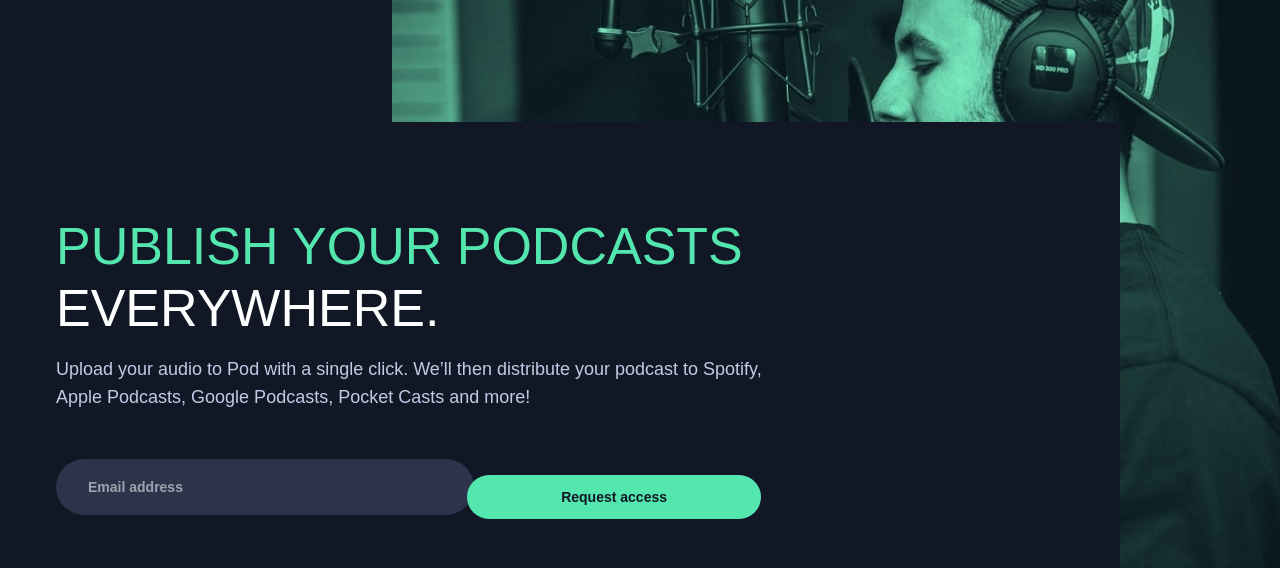
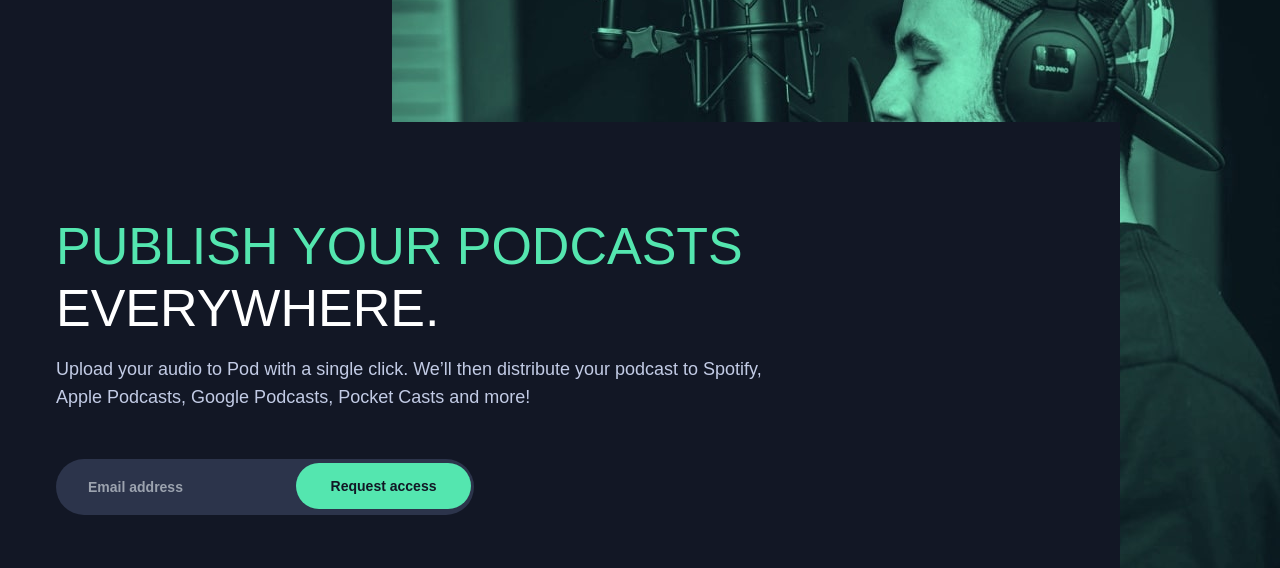
Before and after one commit to flaviare1s/pod-request-access-landing-page, a website: page src/index.html in a window 1280 px wide. Shown: the part 118-686 px from the top of the page. Drawn offline with Linux system fonts and the light colour scheme; a web font is replaced by a local one.

Commit message:
Improved the responsiveness of mobile and tablet versions

```diff
--- a/src/index.html
+++ b/src/index.html
@@ -39,13 +39,11 @@
       <img src="../starter-code/assets/desktop/google-podcasts.svg" alt="Google PodCast Icon">
       <img src="../starter-code/assets/desktop/pocket-casts.svg" alt="Pocket Casts Icon">
       </div>
-      <form class="mt-12 px-6 flex flex-col md:flex-row justify-center items-center">
-        <div class="flex flex-col w-full">
-          <input class="w-full md:w-[70%] px-8 h-[46px] md:h-14 bg-dark_gray rounded-[28px] placeholder:text-sm font-bold leading-[28px] text-white md:relative" type="email" name="email" id="email" placeholder="Email address" required>
-          <span class="text-red text-xs font-bold px-8 md:absolute md:bottom-16" id="error"></span>
-        </div>
-        <button id="submit" class="mt-4 w-full px-8 h-[46px] md:h-[44px] bg-green rounded-[28px] text-dark text-sm font-bold leading-[28px] hover:bg-light_green md:absolute md:w-[27%] md:right-[33%] md:bottom-[17%]" type="submit">Request access</button>
+      <form class="mt-12 px-6 flex flex-col md:flex-row justify-center md:justify-start items-center relative">
+        <input class="w-full md:w-[70%] px-8 h-[46px] md:h-14 bg-dark_gray rounded-[28px] placeholder:text-sm font-bold leading-[28px] text-white md:relative" type="email" name="email" id="email" placeholder="Email address" required>
+        <button id="submit" class="mt-4 w-full px-8 h-[46px] md:h-[46px] bg-green rounded-[28px] text-dark text-sm font-bold leading-[28px] hover:bg-light_green md:absolute md:w-[27%] md:right-[32%] md:bottom-[10%]" type="submit">Request access</button>
       </form>
+      <span class="text-red text-xs font-bold px-12 absolute bottom-12" id="error"></span>
     </div>
   </main>
   <div>
```
Also changed, not shown: src/output.css.
